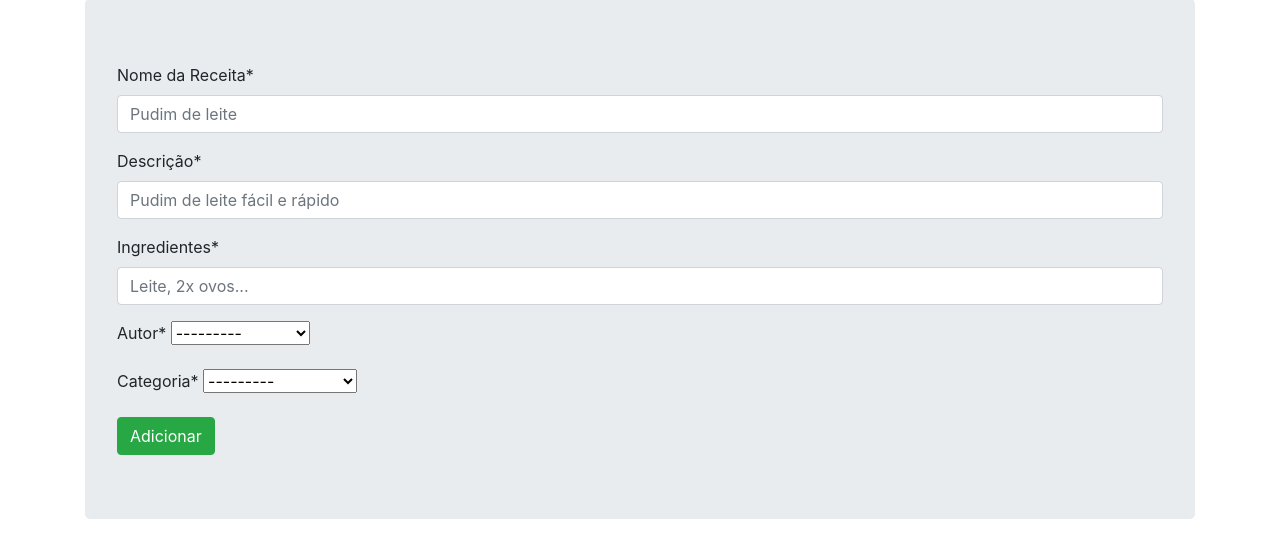
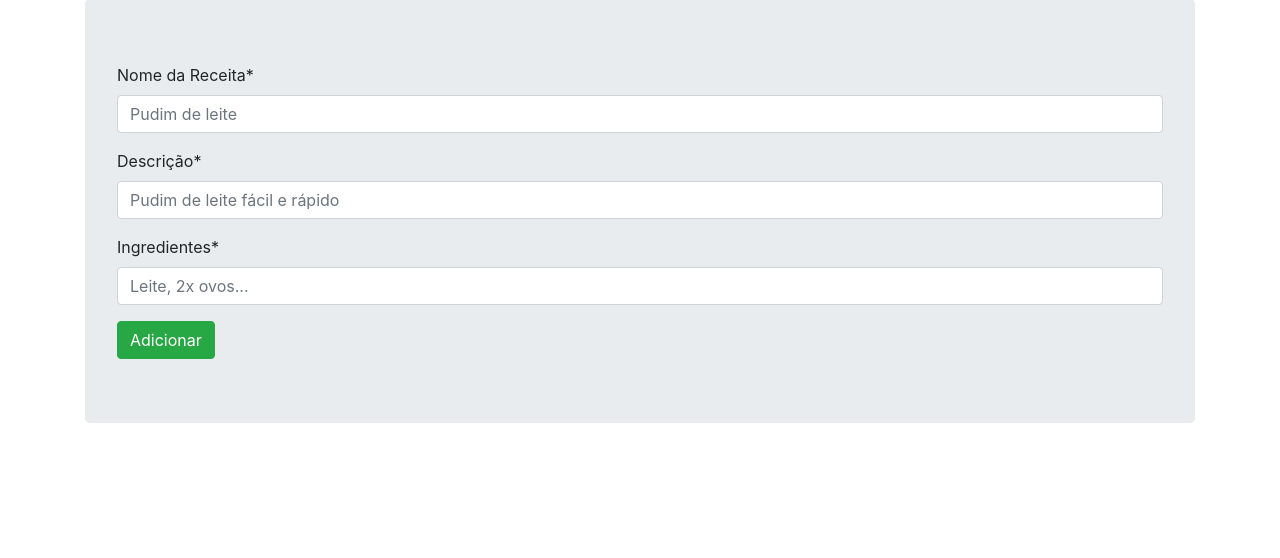
Before and after one commit to ThiagoRocha21/wsBackend-Fabrica25.2, a Django app: page / in a window 1280 px wide. Shown: the part 137-695 px from the top of the page. Run offline with Django 5.2, Linux system fonts and the light colour scheme; tables that the repository leaves empty hold one stand-in row (values such as "Sample post"); some libraries are stand-ins or nearby versions.

Commit message:
Exclusão da entidade de cadastro por ora

```diff
--- a/app_receitas/forms.py
+++ b/app_receitas/forms.py
@@ -1,24 +1,5 @@
-from .models import Usuario, Receitas, Categorias
+from .models import Receitas
 from django import forms
-
-class UsuarioForm(forms.ModelForm):
-    class Meta:
-        model = Usuario
-        fields = '__all__'
-
-        labels = {
-            "nome" : "Nome",
-            "email" : "E-mail",
-            "usuario" : "Usuário",
-            "senha" : "Senha",
-        }
-
-        widgets = {
-            "nome" : forms.TextInput(attrs={"placeholder": "João Maneiro da Silva"}),
-            "email" : forms.TextInput(attrs={"placeholder":"joaomaneiro23@gmail.com"}),
-            "usuario" : forms.TextInput(attrs={"placeholder": "JoaoManeiro"}),
-            "senha" : forms.PasswordInput(attrs={"placeholder": ""}),
-        }
 
 class ReceitaForm(forms.ModelForm):
     class Meta:
--- a/app_receitas/models.py
+++ b/app_receitas/models.py
@@ -1,21 +1,4 @@
 from django.db import models
-
-class Categorias(models.Model):
-    nome = models.CharField(max_length=50, unique=True)
-
-    def __str__(self):
-        return self.nome
-
-
-class Usuario(models.Model):
-    nome = models.CharField(max_length=50)
-    email = models.EmailField(max_length=100)
-    usuario = models.CharField(max_length=20)
-    senha = models.CharField(max_length=30)
-
-    def __str__(self):
-        return self.nome
-
 
 class Receitas(models.Model):
     nome_receita = models.CharField(max_length=100)
@@ -23,9 +6,6 @@
     ingredientes = models.CharField(max_length=200)
     criado_em = models.DateTimeField(auto_now_add= True)
 
-    autor = models.ForeignKey(Usuario, on_delete=models.PROTECT)
-    categoria = models.ForeignKey(Categorias, on_delete=models.CASCADE)
-
     def __str__(self):
         return self.nome_receita
 # Create your models here.
--- a/app_receitas/templates/receitas/paginas/confirmacao.html
+++ b/app_receitas/templates/receitas/paginas/confirmacao.html
@@ -12,7 +12,7 @@
         Tem certeza de que deseja excluir
         <span class="text-danger">{{ obj.title }}</span>?
       </h2>
-      <input type="submit" value="YES" class="btn btn-danger">
+      <input type="submit" value="Não" class="btn btn-danger">
       <a href="{% url 'show_url' %}" class="btn btn-success">Não</a>
     </form>
   </div>
--- a/app_receitas/views.py
+++ b/app_receitas/views.py
@@ -1,5 +1,5 @@
 from django.shortcuts import render, redirect, get_object_or_404
-from .forms import UsuarioForm, ReceitaForm
+from .forms import ReceitaForm
 from .models import Receitas
 
 def CadastrarReceitaView(request):
```
Also changed, not shown: app_receitas/migrations/0005_remove_receitas_categoria_remove_receitas_autor_and_more.py (added), db.sqlite3.
